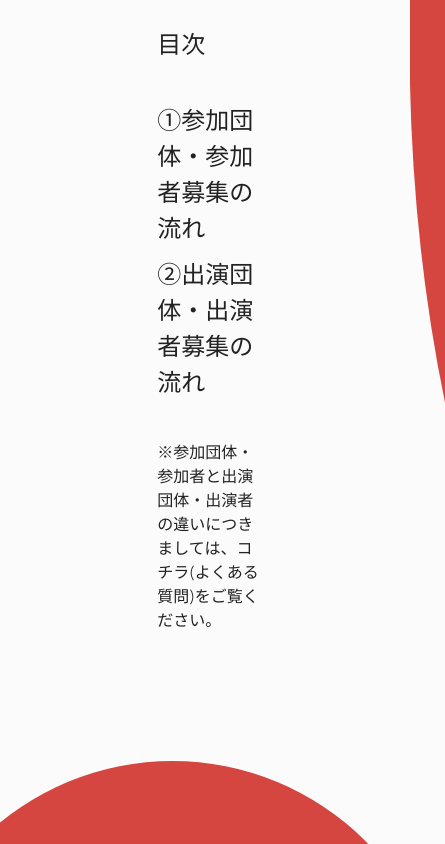
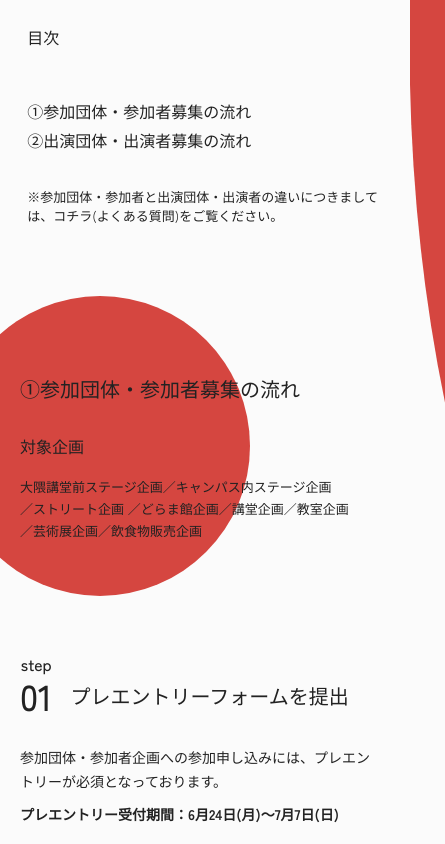
Before and after one commit to wasedasai/25-sansan, a plain HTML site: page pages/flow.html in a window 390 px wide. Shown: the part 380-1224 px from the top of the page, 445 px wide, since content can reach past the window. Drawn offline with nearby package versions, Linux system fonts and the light colour scheme.

Commit message:
flow-fin

```diff
--- a/css/flow.css
+++ b/css/flow.css
@@ -85,3 +85,108 @@
 .decoration-blue{
     background-color: #6274BE;
 }
+.pc-br{
+    display: block;
+}
+.sp-br{
+    display: none;
+}
+/* ───────── スマホ版（≤599px） ───────── */
+@media (max-width: 599px) {
+    .pc-br{
+        display: none;
+    }
+    .sp-br{
+        display: block;
+    }
+    .flow-index-container{
+        margin: 50px 0;
+    }
+    .flow-index-container h4{
+        font-size: 16px;
+        margin-top: 50px;
+        margin-bottom: 20px;
+    }
+    .flow-index-container ul{
+        margin-top: 30px;
+    }
+    .flow-index-container li{
+        font-size: 16px;
+        margin-bottom: 5px;
+    }
+    .flow-index-container p{
+        font-size: 13px;
+        margin-top: 30px;
+        margin-bottom: 20px;
+    }
+  /* コンテンツ全体の左右余白を狭める */
+  .main-contents{
+    margin: 0 20px;
+  }
+
+  /* セクション見出しと装飾円 -------------------- */
+  .flow-decoration{
+    width: 200px;          /* 小さくする */
+    height: 200px;        /* 小さくする */
+    margin-left: -70px;   /* 中央に配置 */           /* 上端に配置 */
+  }
+  .main-contents h2{
+    font-size: 20px;
+    margin-top: 78px;      /* 円と重ならない位置から開始 */
+  }
+  .main-contents h3{
+    font-size: 16px;
+    margin-top: 30px;
+  }
+  .kikaku-name{
+    font-size: 13px;
+    line-height: 1.7;
+    margin-top: 18px;
+    margin-bottom: 50px;
+  }
+
+  /* step 見出し ------------------------------- */
+  .step-title{
+    margin-top: 60px;
+    align-items: flex-end;  /* 数字とタイトルのベースライン合わせ */
+  }
+  .step-number .step{
+    font-size: 16px;
+  }
+  .step-number .number{
+    font-size: 36px;
+    margin-top: -8px;
+  }
+  .step-name p{
+    font-size: 20px;
+    margin-left: 18px;
+    margin-bottom: 11px
+         /* タイトルの横詰め */;
+  }
+
+  /* 説明文 ------------------------------------ */
+  .step-sentence{
+    margin-top: 14px;
+  }
+  .step-sentence p{
+    font-size: 14px;
+    line-height: 1.7;
+  }
+  .step-sentence-bold{
+    font-weight: 600;       /* 少し強調がわかりやすくなる */
+  }
+  .margin-twoline{
+    margin-bottom: -15px;
+  }
+  /* ２つ目の流れ（青）との間隔 ------------------ */
+  .area2{
+    margin-top: 140px;
+  }
+
+  /* 青い円も同じ大きさで上書き ------------------ */
+  .decoration-blue,
+  .decoration-red{
+    width: 300px;
+    height: 300px;
+  }
+}
--- a/pages/flow.html
+++ b/pages/flow.html
@@ -105,8 +105,8 @@
             <div class="flow-decoration decoration-red"></div>
             <h2>①参加団体・参加者募集の流れ</h2>
             <h3>対象企画</h3>
-            <p class="kikaku-name">大隈講堂前ステージ企画／キャンパス内ステージ企画／ストリート企画<br>
-                どらま館企画／講堂企画／教室企画／芸術展企画／飲食物販売企画</p>
+            <p class="kikaku-name">大隈講堂前ステージ企画／キャンパス内ステージ企画<br class="sp-br">／ストリート企画<br class="pc-br">
+                ／どらま館企画／講堂企画／教室企画<br class="sp-br">／芸術展企画／飲食物販売企画</p>
         </div>
         <div class="step-title">
             <div class="step-number">
@@ -160,13 +160,13 @@
                 <p class="step">step</p>
                 <p class="number">04</p>
             </div>
-            <div class="step-name">
-                <p>優先順位決定会をもって参加団体・参加者を決定</p>
+            <div class="step-name margin-twoline">
+                <p>優先順位決定会をもって<br class="sp-br">参加団体・参加者を決定</p>
             </div>
         </div>
         <div class="step-sentence">
             <p>優先順位決定会をもって参加団体・参加者を決定し、後日メールにて通知いたします。</p>
-            <p class="step-sentence-bold">優先順位決定会：7月20日(土) 18:00～(予定)
+            <p class="step-sentence-bold">優先順位決定会：7月20日(土) 18:00～(予定)<br class="sp-br">
 ※全企画共通で行います。<br>
 参加企画決定：7月23日(火)</p>
         </div>
@@ -203,7 +203,7 @@
         </div>
         <div class="step-sentence">
             <p>Opening Festival・Ending Festivalについては以下の期間に本エントリーフォームを提出していただきます。結果については、7月中をめどに運営スタッフよりご連絡いたします。</p>
-            <p class="step-sentence-bold">受付期間：7月8日(月)～7月28日(日)<br>※転換企画については受付期間は未定です。詳細は決まり次第ご連絡いたします。</p>
+            <p class="step-sentence-bold">受付期間：7月8日(月)～7月28日(日)<br>※転換企画については受付期間は未定です。<br class="br-sp">詳細は決まり次第ご連絡いたします。</p>
         </div>
      </section>
      <!-- ここからフッター -->
```
Also changed, not shown: pages/template.html (+10 -10 lines).
